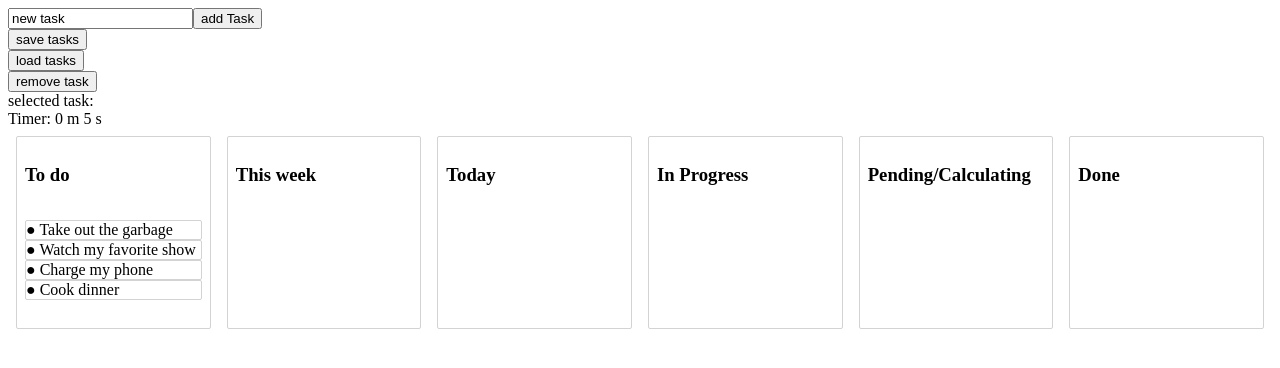
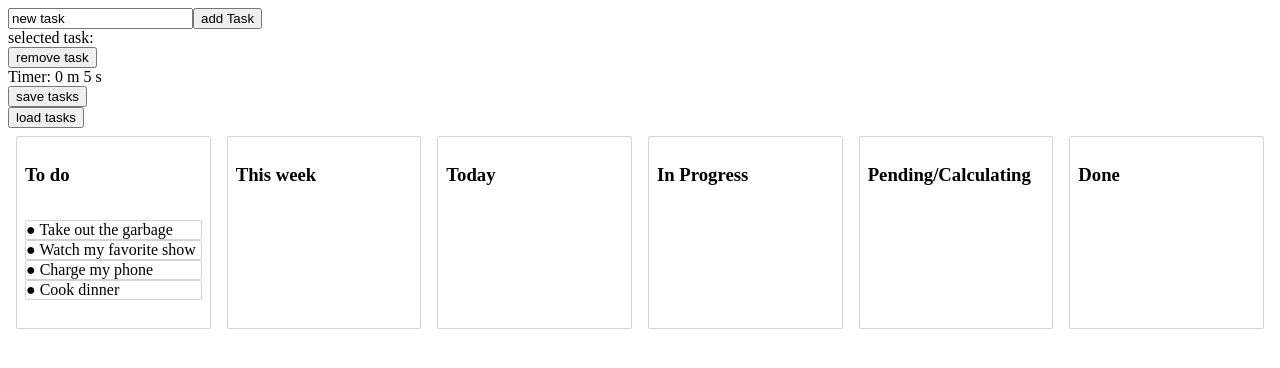
Before and after one commit to mofumofu1729/KanbanTimerProto, a React (Create React App) app: page / in a window 1280 px wide. Shown: the top 368 px of the page. Built offline with nearby package versions, Linux system fonts and the light colour scheme.

Commit message:
ボタンの位置を変更

```diff
--- a/src/index.js
+++ b/src/index.js
@@ -152,20 +152,18 @@ class App extends React.Component {
         </div>
 
         <div>
+          <div>selected task: {this.state.selectedTask}</div>
+          <input type="button" value="remove task" onClick={removeTask} />
+        </div>
+
+        <div>Timer: {Math.floor(this.state.timerSecond / 60)} m {this.state.timerSecond % 60} s</div>
+
+        <div>
           <input type="button" value="save tasks" onClick={saveTasks} />
         </div>
-
         <div>
           <input type="button" value="load tasks" onClick={loadTasks} />
         </div>
-
-        <div>
-          <input type="button" value="remove task" onClick={removeTask} />
-        </div>
-
-        <div>selected task: {this.state.selectedTask}</div>
-
-        <div>Timer: {Math.floor(this.state.timerSecond / 60)} m {this.state.timerSecond % 60} s</div>
 
         <DragDropContext onDragEnd={this.onDragEnd}>
           <Container>
```
